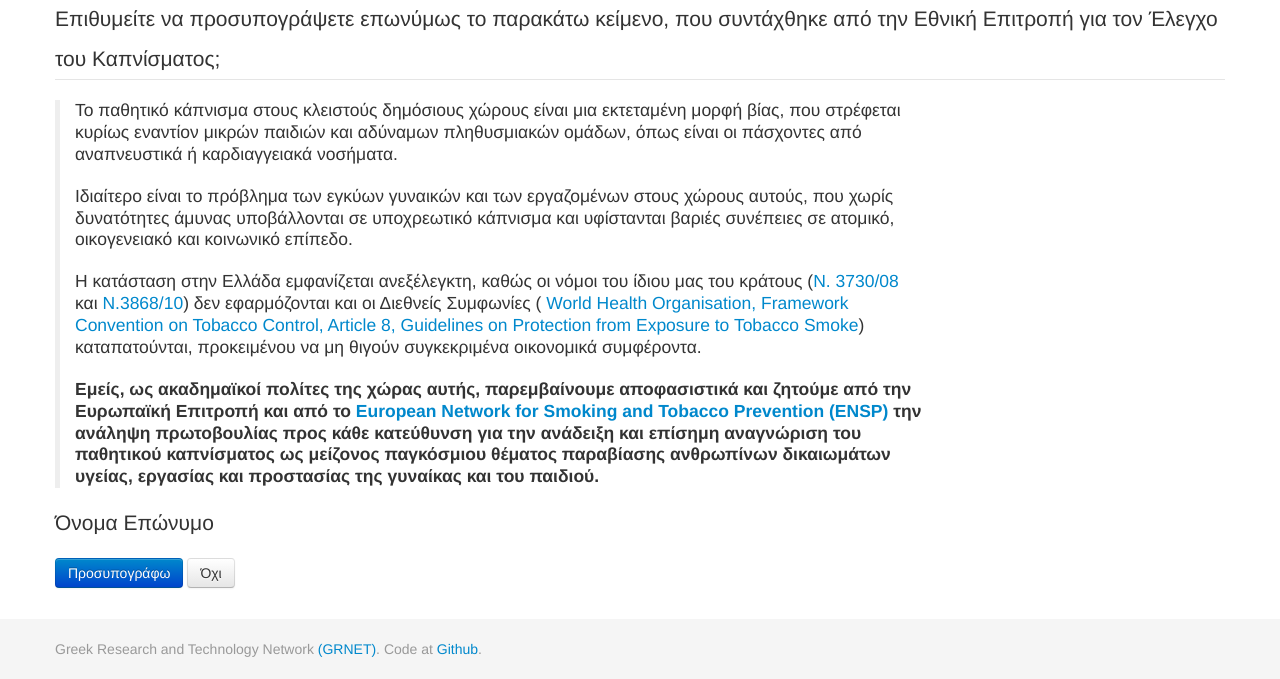
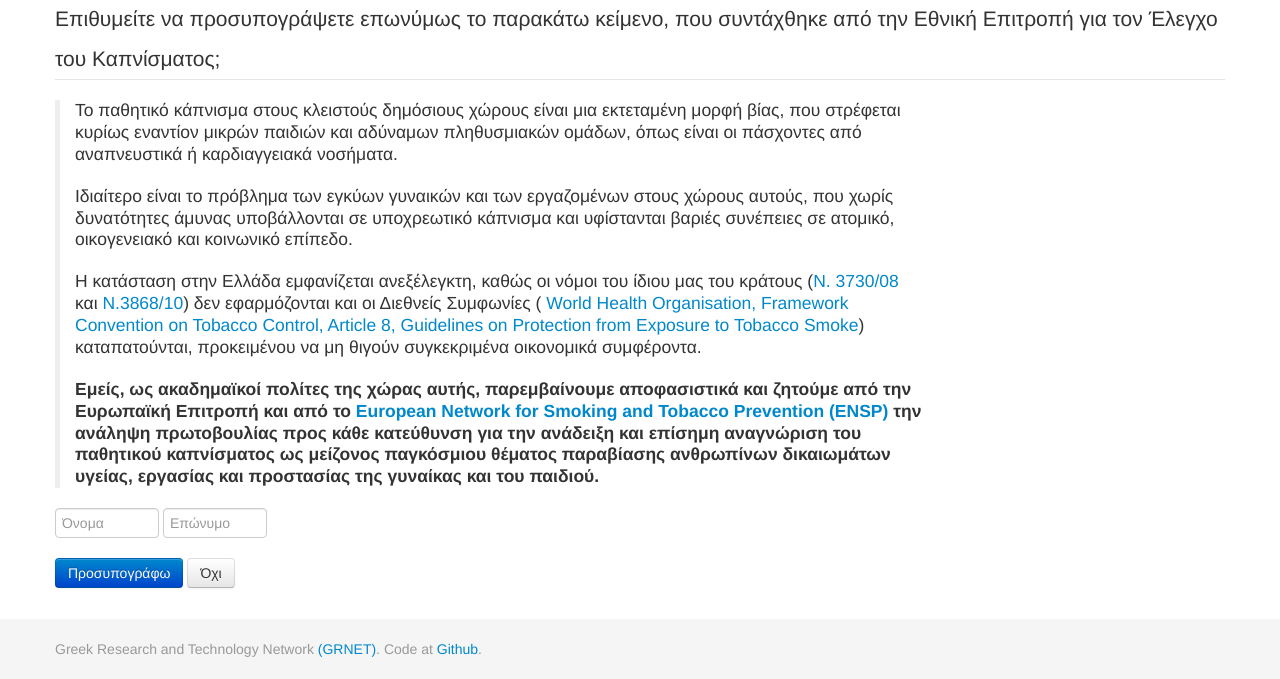
Before and after one commit to grnet/nosmoking, a Django app: template polls/templates/polls/sign.html in a window 1280 px wide. Shown: the part 121-800 px from the top of the page. Run offline with Django 3.2, Linux system fonts and the light colour scheme; the template is opened without the code that fills it: values that come from a table or form of the project are taken from there, others are empty; tables that the repository leaves empty hold one stand-in row (values such as "Sample post"); parts of the project's set-up code (start-up, migrations or seed data) failed here and were passed over; some libraries are stand-ins or nearby versions.

Commit message:
minor corrections

```diff
--- a/polls/templates/polls/base.html
+++ b/polls/templates/polls/base.html
@@ -32,7 +32,7 @@
       <p class="muted credit">
         Greek Research and Technology Network
         <a href="http://www.grnet.gr">(GRNET)</a>. Code at
-        <a href="https://github.com/grnet/heallink/">Github</a>.
+        <a href="https://github.com/grnet/nosmoking/">Github</a>.
       </p>
     </div>
 
--- a/polls/templates/polls/sign.html
+++ b/polls/templates/polls/sign.html
@@ -57,7 +57,10 @@
     </blockquote>
 
     <p class="lead">
-      Όνομα Επώνυμο
+      <div class="control-group">
+        <input type="text" class="input-small" placeholder="Όνομα">
+        <input type="text" class="input-small" placeholder="Επώνυμο">
+      </div>
       </p>
     <button type="submit" class="btn btn-primary">Προσυπογράφω</button>
     <button type="submit" class="btn">Όχι</button>
```
